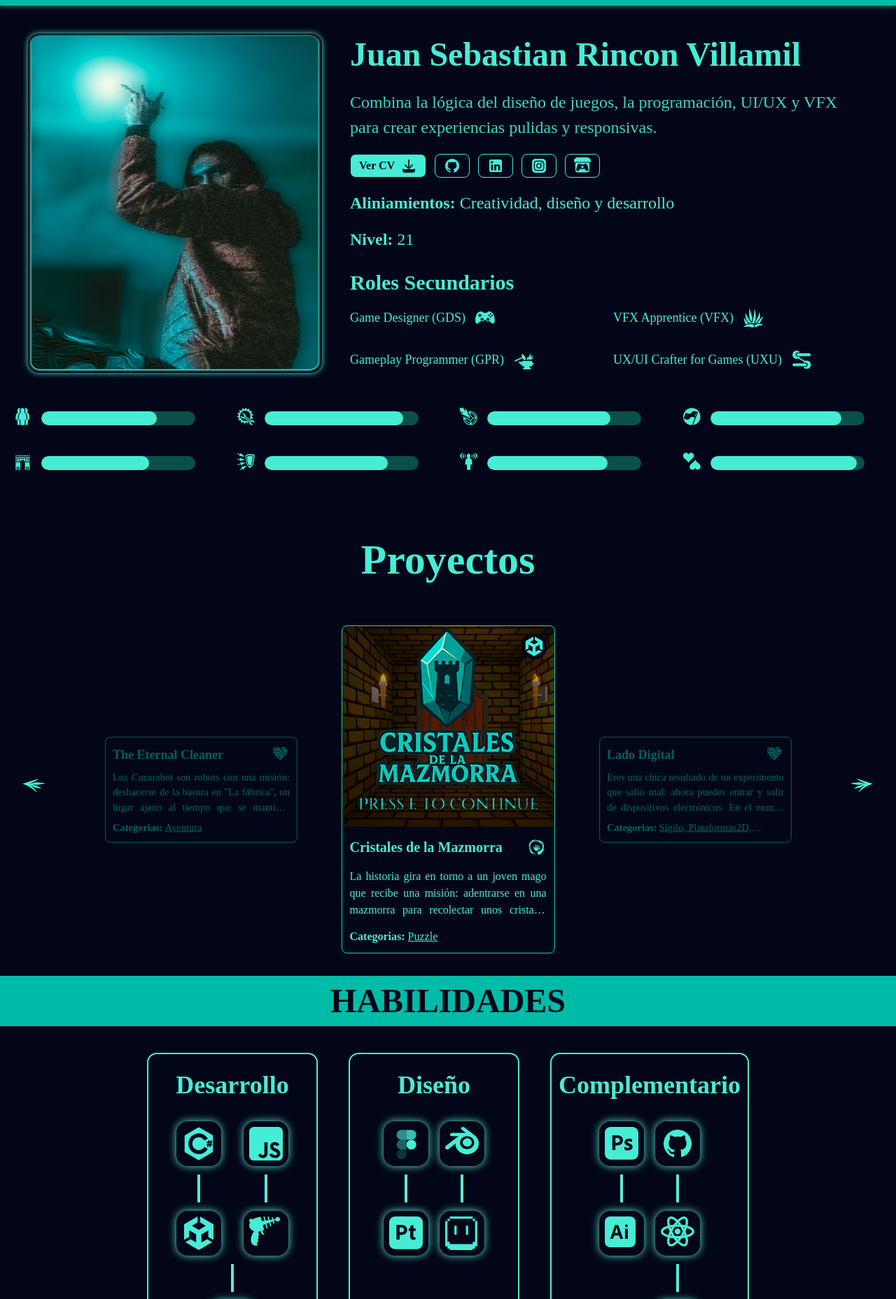
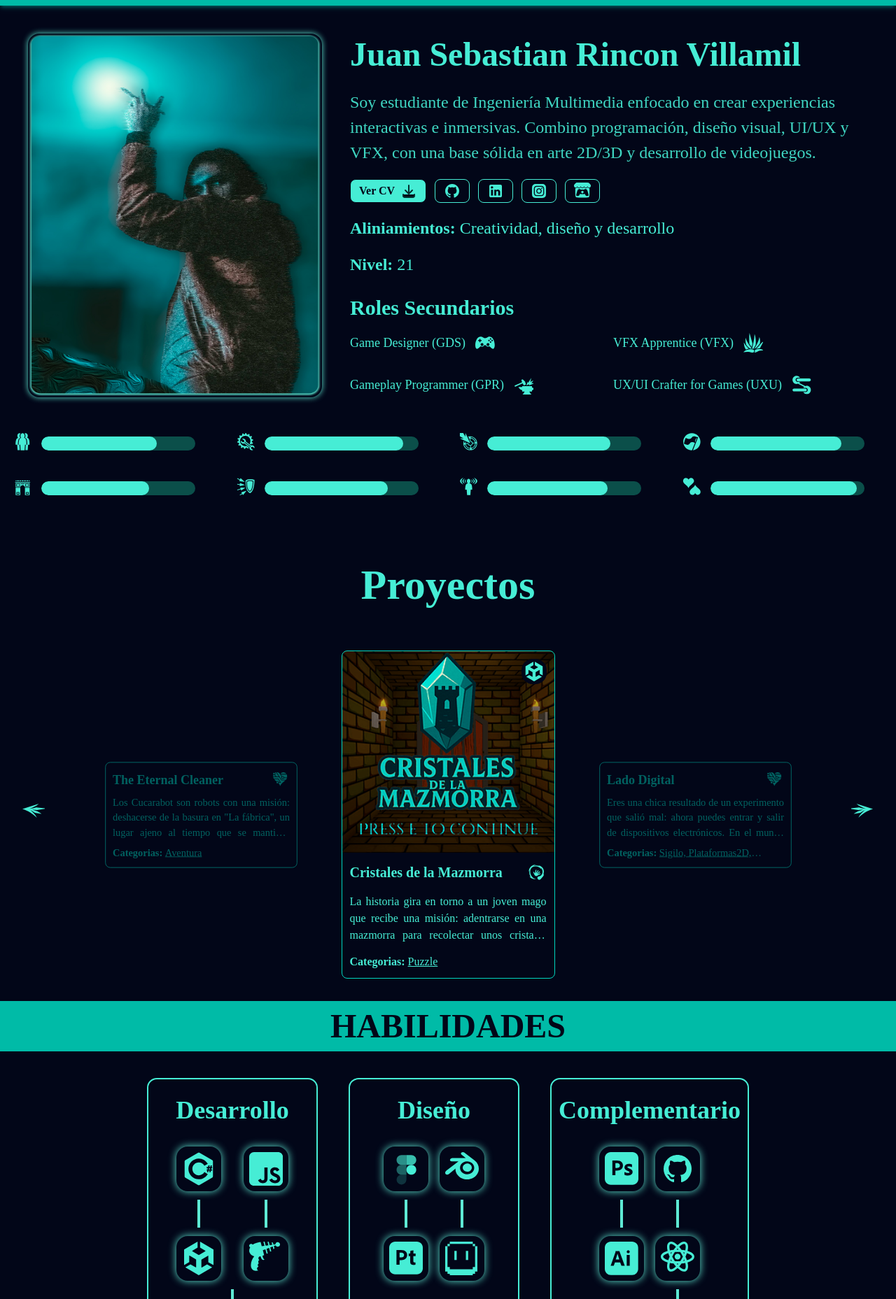
Before and after one commit to sebas64mil/my-portfolio-Serbew, a React (Vite) app: page / in a window 1280 px wide. Shown: the part 200-2057 px from the top of the page at 70% size. Built offline with nearby package versions, Linux system fonts and the light colour scheme.

Commit message:
ModificacionesLeves

```diff
--- a/package.json
+++ b/package.json
@@ -12,6 +12,7 @@
   "dependencies": {
     "@tailwindcss/vite": "^4.1.17",
     "clsx": "^2.1.1",
+    "phaser": "^3.90.0",
     "react": "^19.2.0",
     "react-dom": "^19.2.0"
   },
--- a/src/App.jsx
+++ b/src/App.jsx
@@ -50,6 +50,8 @@ export default function App() {
 
       <Navbar scrollToSection={scrollToSection} />
 
+
+
       <div ref={aboutRef}><AboutSection /></div>
 
       <div ref={projectsRef}>
--- a/src/Components/About/AboutSection.jsx
+++ b/src/Components/About/AboutSection.jsx
@@ -58,7 +58,7 @@ export default function AboutSection() {
           <img
             src={ProfilePic}
             alt={`Foto de ${t.about.name}`}
-            className="w-full max-w-[350px] sm:max-w-[420px] lg:w-[460px] lg:h-[485px] rounded-2xl shadow-[0_0_8px_#5eead4]"
+            className="w-full max-w-[350px] sm:max-w-[420px] lg:w-[460px] lg:h-[520px] rounded-2xl shadow-[0_0_8px_#5eead4]"
           />
         </figure>
 
--- a/src/Data/translations.js
+++ b/src/Data/translations.js
@@ -13,7 +13,7 @@ export const translations = {
       title: "Ingeniero Multimedia",
       name: "Juan Sebastian Rincon Villamil",
       description:
-        "Combina la lógica del diseño de juegos, la programación, UI/UX y VFX para crear experiencias pulidas y responsivas.",
+        "Soy estudiante de Ingeniería Multimedia enfocado en crear experiencias interactivas e inmersivas. Combino programación, diseño visual, UI/UX y VFX, con una base sólida en arte 2D/3D y desarrollo de videojuegos.",
       cvButton: "Ver CV",
       alignments: "Creatividad, diseño y desarrollo",
       level: "21",
@@ -63,7 +63,7 @@ export const translations = {
       title: "Multimedia Engineer",
       name: "Juan Sebastian Rincon Villamil",
       description:
-        "Combines game design logic, programming, UI/UX, and VFX to create polished and responsive experiences.",
+        "I’m a Multimedia Engineering student focused on creating interactive and immersive experiences. I combine programming, visual design, UI/UX, and VFX, supported by a strong foundation in 2D/3D art and game development.",
       cvButton: "View CV",
       alignments: "Creativity, design, and development",
       level: "21",
--- a/src/assets/IconsSkills/IlustratorIcon.jsx
+++ b/src/assets/IconsSkills/IlustratorIcon.jsx
@@ -2,7 +2,7 @@ export default function IlustratorIcon({ className }) {
   return (
     <svg
       xmlns="http://www.w3.org/2000/svg"
-      viewBox="0 0 78 78"
+      viewBox="0 0 72 72"
       className={className}
       fill="currentColor"
     >
```
Also changed, not shown: 1 other file (tests, documents, lock files or other folders).
